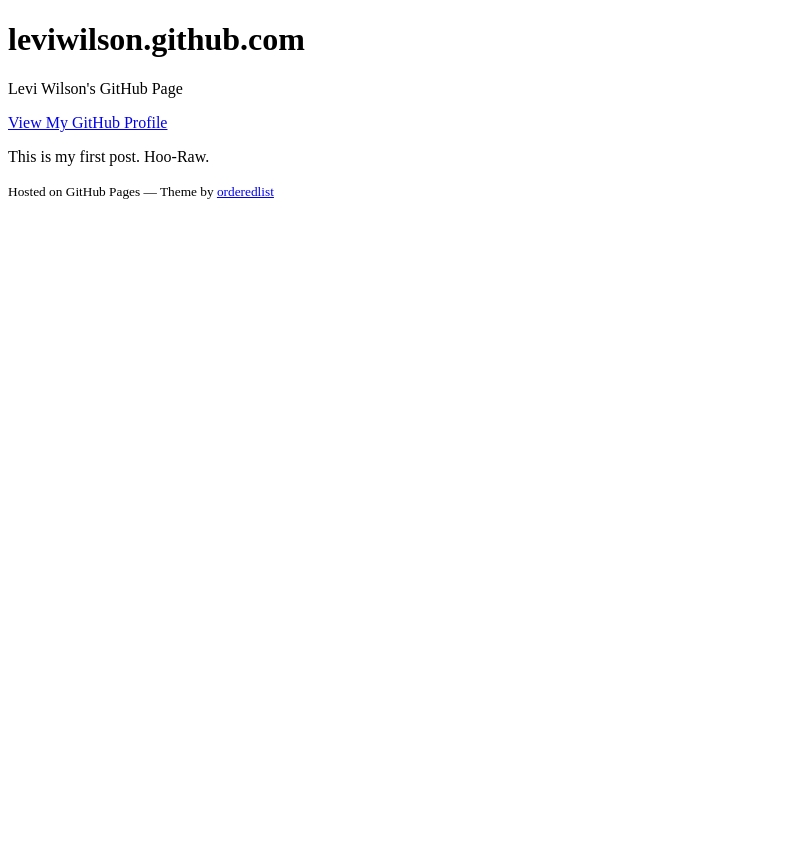
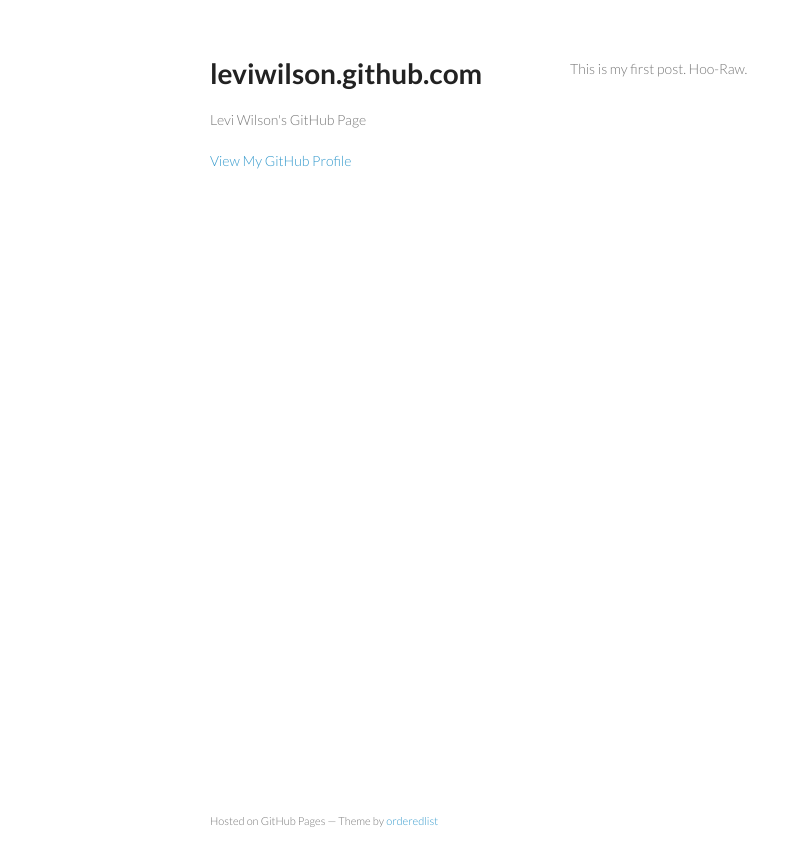
Before and after one commit to leviwilson/leviwilson.github.com, a Jekyll site: the page built from _posts/2012-10-15-first-post.md, in a window 1280 px wide. Shown: the top 866 px of the page, without its empty margins (0-799 px from the left). Built offline with Jekyll 4.4.1, drawn with Linux system fonts in a browser that asks for light colours; Markdown is read by kramdown in place of the engine named in the settings.

Commit message:
css relative to site

```diff
--- a/_layouts/default.html
+++ b/_layouts/default.html
@@ -5,8 +5,8 @@
     <meta http-equiv="X-UA-Compatible" content="chrome=1">
     <title>{{ page.title }}</title>
 
-    <link rel="stylesheet" href="../stylesheets/styles.css">
-    <link rel="stylesheet" href="../stylesheets/pygment_trac.css">
+    <link rel="stylesheet" href="/stylesheets/styles.css">
+    <link rel="stylesheet" href="/stylesheets/pygment_trac.css">
     <meta name="viewport" content="width=device-width, initial-scale=1, user-scalable=no">
     <!--[if lt IE 9]>
     <script src="//html5shiv.googlecode.com/svn/trunk/html5.js"></script>
--- a/_layouts/post.html
+++ b/_layouts/post.html
@@ -5,8 +5,8 @@
     <meta http-equiv="X-UA-Compatible" content="chrome=1">
     <title>{{ page.title }}</title>
 
-    <link rel="stylesheet" href="../stylesheets/styles.css">
-    <link rel="stylesheet" href="../stylesheets/pygment_trac.css">
+    <link rel="stylesheet" href="/stylesheets/styles.css">
+    <link rel="stylesheet" href="/stylesheets/pygment_trac.css">
     <meta name="viewport" content="width=device-width, initial-scale=1, user-scalable=no">
     <!--[if lt IE 9]>
     <script src="//html5shiv.googlecode.com/svn/trunk/html5.js"></script>
```
